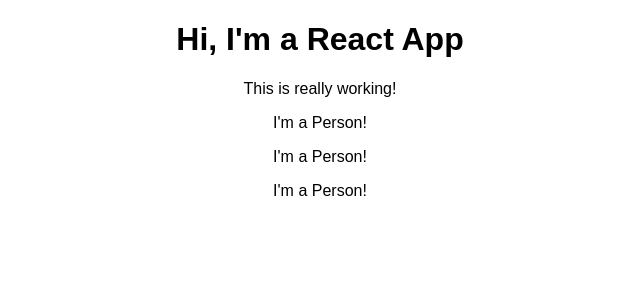
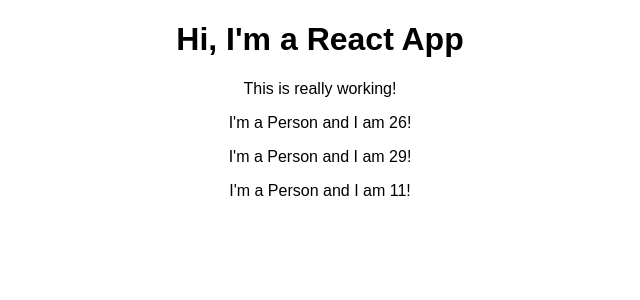
Before and after one commit to tintildev/Learn_React, a React (Create React App) app in the folder react-complete-guide/: page / in a window 1280 px wide. Shown: the top 300 px of the page, without its empty margins (320-960 px from the left). Built offline with nearby package versions, Linux system fonts and the light colour scheme.

Commit message:
js code in jsx

```diff
--- a/react-complete-guide/src/Person/Person.js
+++ b/react-complete-guide/src/Person/Person.js
@@ -1,7 +1,8 @@
 import React from 'react'
 
 const person = () => {
-    return <p>I'm a Person!</p>
+    //JS Code in JSX
+    return <p>I'm a Person and I am {Math.floor(Math.random() *30 )}!</p>
 };
 
 export default person
```
